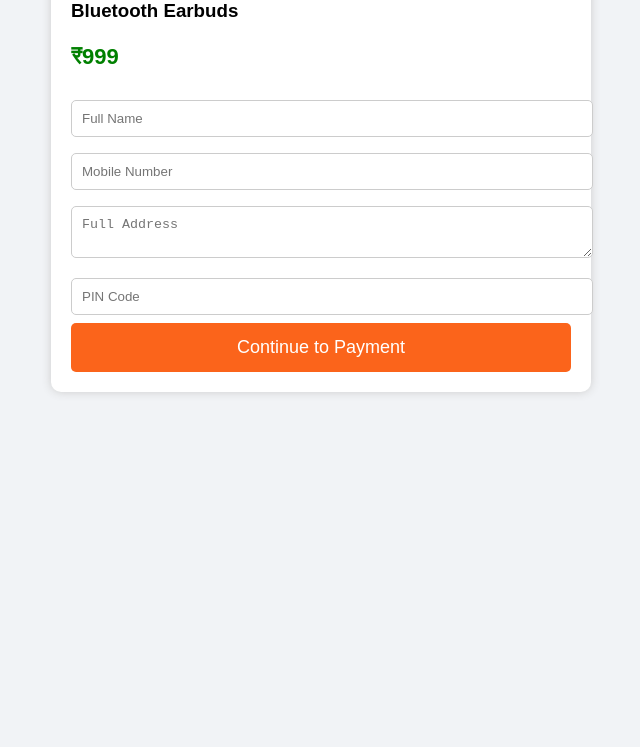
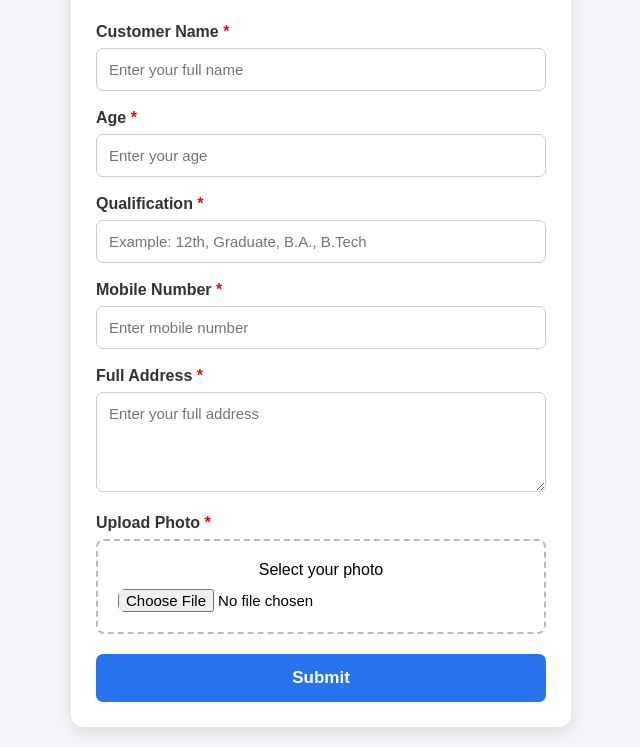
Before and after one commit to kailashvin7-prog/checkout, a plain HTML site: page index.html in a window 1280 px wide. Shown: the part 108-855 px from the top of the page, without its empty margins (319-959 px from the left). Before the commit the page ends 800 px from the top, so only its background shows below. Drawn offline with Linux system fonts and the light colour scheme.

Commit message:
Update index.html

```diff
--- a/index.html
+++ b/index.html
@@ -1,47 +1,195 @@
 <!DOCTYPE html>
-<html lang="hi">
+<html lang="en">
 <head>
-<meta charset="UTF-8">
-<meta name="viewport" content="width=device-width, initial-scale=1.0">
-<title>Checkout</title>
-<style>
-body{font-family:Arial;background:#f1f3f6;margin:0}
-.box{max-width:500px;margin:20px auto;background:#fff;padding:20px;border-radius:10px;box-shadow:0 0 10px #ccc}
-h2{color:#2874f0}
-input,textarea{width:100%;padding:10px;margin:8px 0;border:1px solid #ccc;border-radius:5px}
-button{width:100%;padding:14px;background:#fb641b;color:#fff;border:none;border-radius:5px;font-size:18px;cursor:pointer}
-.price{font-size:22px;color:green;font-weight:bold}
-</style>
+  <meta charset="UTF-8">
+  <meta name="viewport" content="width=device-width, initial-scale=1.0">
+
+  <title>Customer Registration</title>
+
+  <style>
+    * {
+      box-sizing: border-box;
+      margin: 0;
+      padding: 0;
+      font-family: Arial, sans-serif;
+    }
+
+    body {
+      background: #f2f4f7;
+      padding: 20px;
+    }
+
+    .container {
+      max-width: 500px;
+      margin: auto;
+      background: white;
+      padding: 25px;
+      border-radius: 12px;
+      box-shadow: 0 4px 15px rgba(0,0,0,0.10);
+    }
+
+    h1 {
+      text-align: center;
+      margin-bottom: 8px;
+      color: #222;
+    }
+
+    .subtitle {
+      text-align: center;
+      color: #777;
+      margin-bottom: 25px;
+      font-size: 14px;
+    }
+
+    label {
+      display: block;
+      margin-bottom: 7px;
+      font-weight: bold;
+      color: #333;
+    }
+
+    input,
+    textarea,
+    select {
+      width: 100%;
+      padding: 12px;
+      margin-bottom: 18px;
+      border: 1px solid #ccc;
+      border-radius: 7px;
+      font-size: 15px;
+      outline: none;
+    }
+
+    input:focus,
+    textarea:focus,
+    select:focus {
+      border-color: #2874f0;
+    }
+
+    textarea {
+      height: 100px;
+      resize: vertical;
+    }
+
+    .photo-box {
+      border: 2px dashed #bbb;
+      padding: 20px;
+      text-align: center;
+      border-radius: 8px;
+      margin-bottom: 20px;
+    }
+
+    .photo-box input {
+      border: none;
+      margin: 10px 0 0;
+      padding: 0;
+    }
+
+    button {
+      width: 100%;
+      padding: 14px;
+      background: #2874f0;
+      color: white;
+      border: none;
+      border-radius: 7px;
+      font-size: 17px;
+      font-weight: bold;
+      cursor: pointer;
+    }
+
+    button:hover {
+      background: #1259c7;
+    }
+
+    .required {
+      color: red;
+    }
+  </style>
 </head>
+
 <body>
 
-<div class="box">
-<h2>Checkout</h2>
+  <div class="container">
 
-<h3 id="productName">Product</h3>
-<p class="price" id="productPrice">₹0</p>
-<input type="text" placeholder="Full Name" required>
-<input type="tel" placeholder="Mobile Number" required>
-<textarea placeholder="Full Address"></textarea>
-<input type="text" placeholder="PIN Code">
+    <h1>Customer Registration</h1>
+    <p class="subtitle">Please fill in your details</p>
 
-<button onclick="payNow()">Continue to Payment</button>
+    <form id="customerForm">
 
-</div>
+      <label>
+        Customer Name <span class="required">*</span>
+      </label>
+      <input
+        type="text"
+        name="name"
+        placeholder="Enter your full name"
+        required
+      >
 
-<script>
-const params = new URLSearchParams(window.location.search);
+      <label>
+        Age <span class="required">*</span>
+      </label>
+      <input
+        type="number"
+        name="age"
+        placeholder="Enter your age"
+        min="1"
+        max="100"
+        required
+      >
 
-const product = params.get("product") || "Bluetooth Earbuds";
-const price = params.get("price") || "999";
+      <label>
+        Qualification <span class="required">*</span>
+      </label>
+      <input
+        type="text"
+        name="qualification"
+        placeholder="Example: 12th, Graduate, B.A., B.Tech"
+        required
+      >
 
-document.getElementById("productName").innerText = product;
-document.getElementById("productPrice").innerText = "₹" + price;
+      <label>
+        Mobile Number <span class="required">*</span>
+      </label>
+      <input
+        type="tel"
+        name="mobile"
+        placeholder="Enter mobile number"
+        maxlength="10"
+        pattern="[0-9]{10}"
+        required
+      >
 
-function payNow() {
-    window.location.href = "upi://pay?pa=75687358@ybl&pn=Kailash&am=" + price + "&pn=Kailash&cu=INR";
-}
-</script>
+      <label>
+        Full Address <span class="required">*</span>
+      </label>
+      <textarea
+        name="address"
+        placeholder="Enter your full address"
+        required
+      ></textarea>
+
+      <label>
+        Upload Photo <span class="required">*</span>
+      </label>
+
+      <div class="photo-box">
+        <p>Select your photo</p>
+        <input
+          type="file"
+          name="photo"
+          accept="image/*"
+          required
+        >
+      </div>
+
+      <button type="submit">
+        Submit
+      </button>
+
+    </form>
+
+  </div>
 
 </body>
 </html>
```
